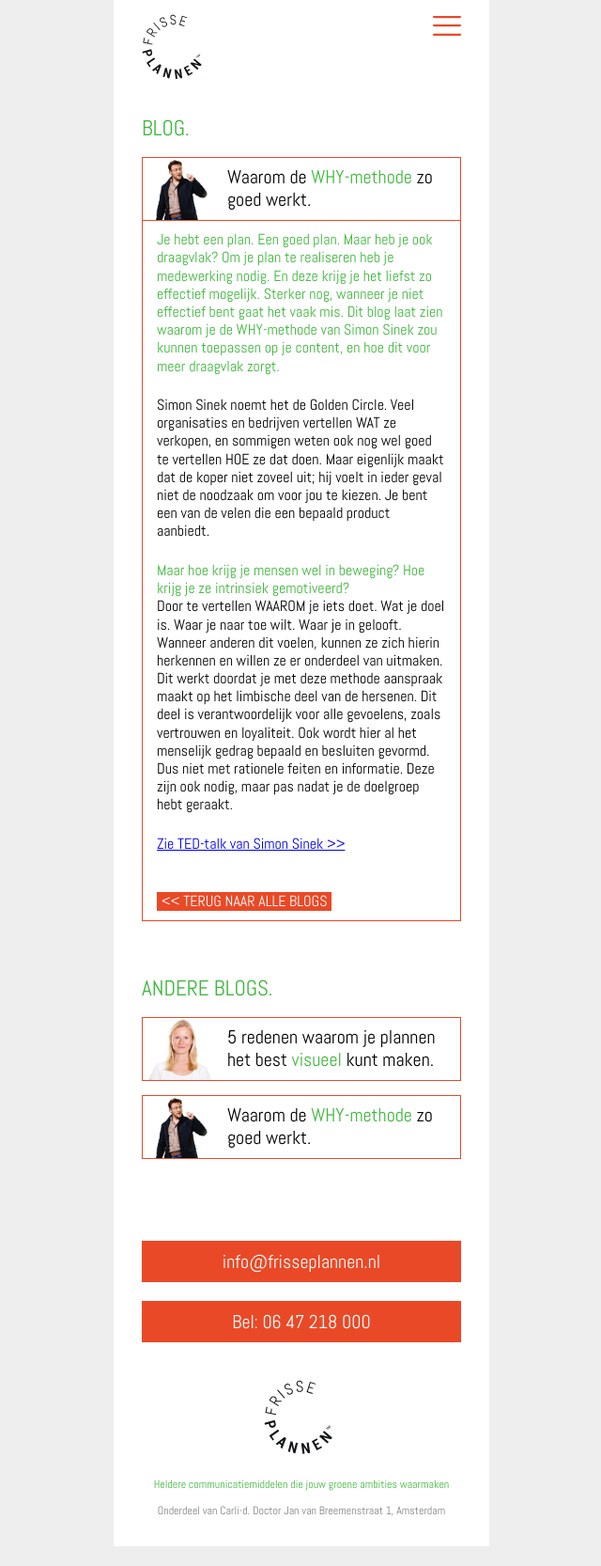
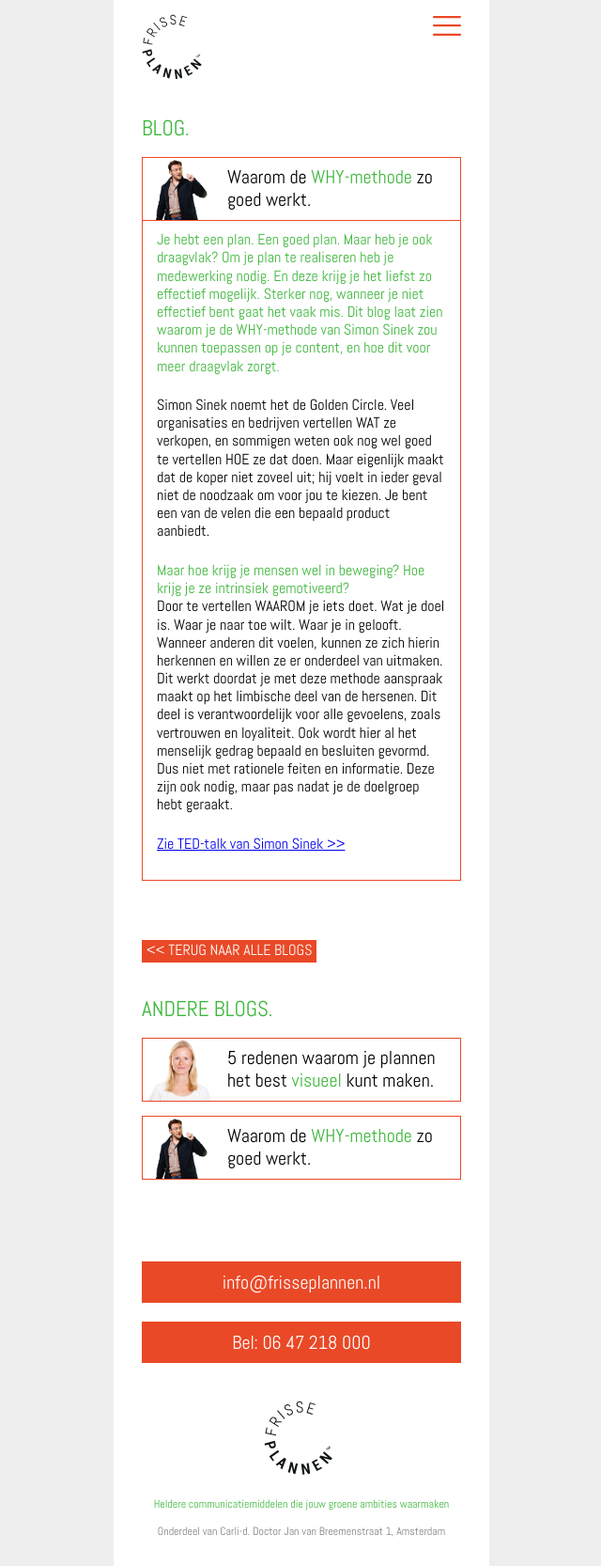
Before and after one commit to jhvanderschee/carli_d, a Jekyll site: the page built from _posts/2019-01-01-blog-why-methode.md, in a window 1280 px wide. Shown: the whole page at 94% size, without its empty margins (319-959 px from the left). Built offline with Jekyll 4.4.1, drawn with Linux system fonts in a browser that asks for light colours; before the commit the page ends 1645 px from its top, so only the background shows below that.

Commit message:
Update blog.html

```diff
--- a/_layouts/blog.html
+++ b/_layouts/blog.html
@@ -6,11 +6,11 @@
     <div class="small lightgray blogcontent">
         {{ page.content }}
 
-    <a href="/blogs" class="button"><< Terug naar alle blogs</a>
     </div>
 </div>
 
 <div class="section">
+    <a href="/blogs" class="button"><< Terug naar alle blogs</a><br /><br />
     <strong>ANDERE BLOGS.</strong><br />
     {% for item in site.posts limit:3 %}<a href="{{ item.url }}" class="bloglink"><span style="background: white url({{ item.image }}) center center / contain no-repeat;"></span>{{ item.description | markdownify }}</a>{% endfor %}
     <br />
```
